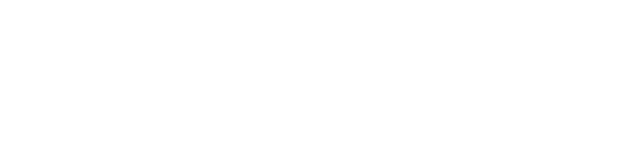
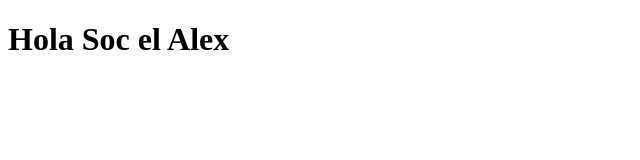
Before and after one commit to Alex041222/Web1, a plain HTML site: page index.html in a window 1280 px wide. Shown: the whole page, without its empty margins (0-640 px from the left). Drawn offline with Linux system fonts and the light colour scheme.

Commit message:
Update index.html

```diff
--- a/index.html
+++ b/index.html
@@ -6,6 +6,6 @@
     <title>Document</title>
 </head>
 <body>
-
+   <h1>Hola Soc el Alex</h1>
 </body>
 </html>
```
